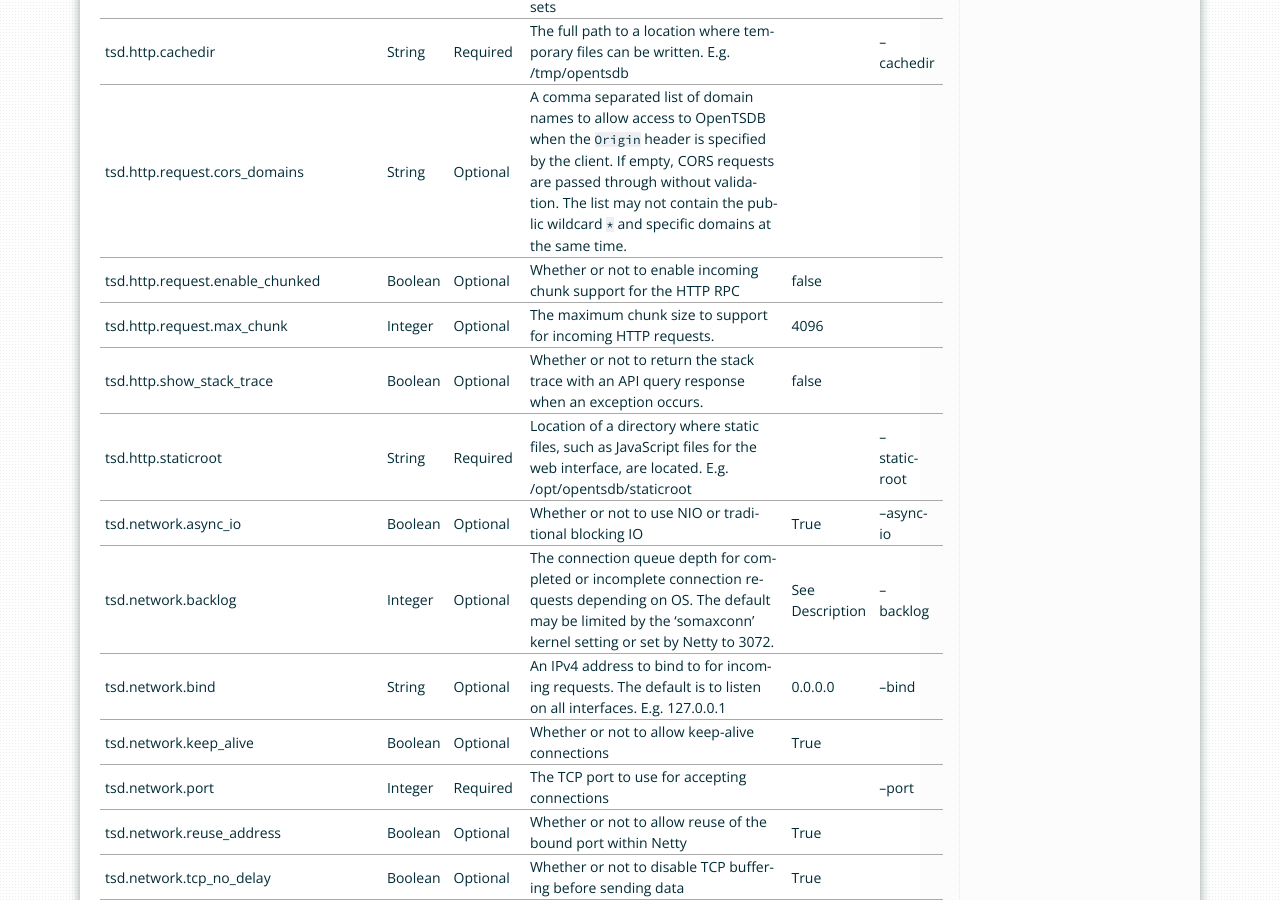
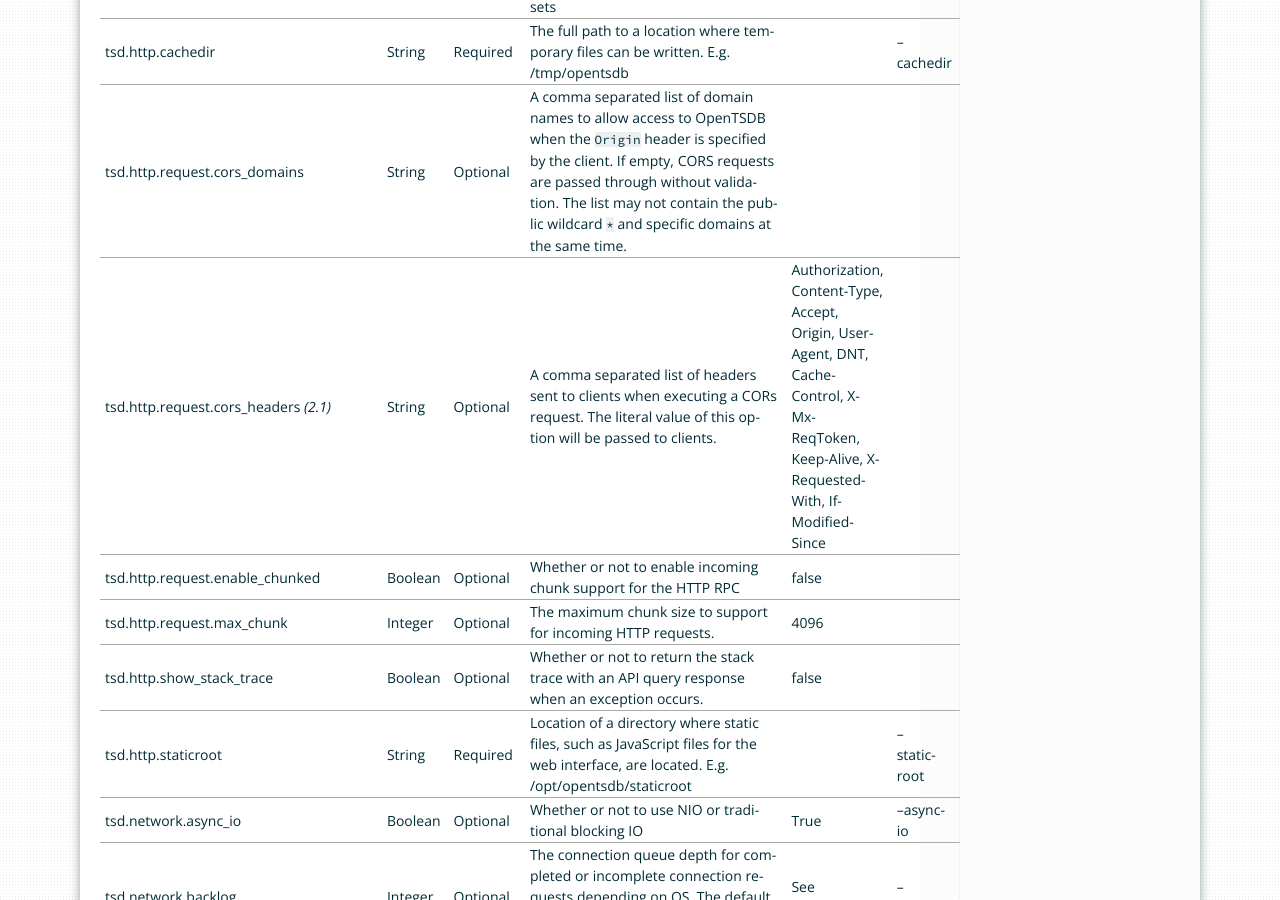
Before and after one commit to OpenTSDB/opentsdb.net, a Sphinx documentation site: the page built from docs/source/user_guide/configuration.rst, in a window 1280 px wide and 900 px high, scrolled down 1879 px. Built offline with Sphinx 7.4.7, drawn with Linux system fonts in a browser that asks for light colours; some of the changed text lies outside the part shown.

Commit message:
Add docs for new settings: tsd.http.request.cors_headers and tsd.storage.fix_duplicates
Signed-off-by: Chris Larsen <clarsen@euphoriaaudio.com>

```diff
--- a/docs/source/user_guide/configuration.rst
+++ b/docs/source/user_guide/configuration.rst
@@ -66,6 +66,7 @@
    "tsd.http.cachedir", "String", "Required", "The full path to a location where temporary files can be written.
    E.g. /tmp/opentsdb", "", "--cachedir"
    "tsd.http.request.cors_domains", "String", "Optional", "A comma separated list of domain names to allow access to OpenTSDB when the ``Origin`` header is specified by the client. If empty, CORS requests are passed through without validation. The list may not contain the public wildcard ``*`` and specific domains at the same time.", "", ""
+   "tsd.http.request.cors_headers *(2.1)*", "String", "Optional", "A comma separated list of headers sent to clients when executing a CORs request. The literal value of this option will be passed to clients.", "Authorization, Content-Type, Accept, Origin, User-Agent, DNT, Cache-Control, X-Mx-ReqToken, Keep-Alive, X-Requested-With, If-Modified-Since", ""
    "tsd.http.request.enable_chunked", "Boolean", "Optional", "Whether or not to enable incoming chunk support for the HTTP RPC", "false", ""
    "tsd.http.request.max_chunk", "Integer", "Optional", "The maximum chunk size to support for incoming HTTP requests.", "4096", ""
    "tsd.http.show_stack_trace", "Boolean", "Optional", "Whether or not to return the stack trace with an API query response when an exception occurs.", "false", ""
@@ -89,6 +90,7 @@
    E.g. net.opentsdb.search.ElasticSearch", "", ""
    "tsd.stats.canonical", "Boolean", "Optional", "Whether or not the FQDN should be returned with statistics requests. The default stats are returned with ``host=<hostname>`` which is not guaranteed to perform a lookup and return the FQDN. Setting this to true will perform a name lookup and return the FQDN if found, otherwise it may return the IP. The stats output should be ``fqdn=<hostname>``", "false", ""
    "tsd.storage.enable_compaction", "Boolean", "Optional", "Whether or not to enable compactions", "True", ""
+   "tsd.storage.fix_duplicates *(2.1)*", "Boolean", "Optional", "Whether or not to accept the last written value when parsing data points with duplicate timestamps. When enabled in conjunction with compactions, a compacted column will be written with the latest data points.", "False", ""
    "tsd.storage.flush_interval", "Integer", "Optional", "How often, in milliseconds, to flush the data point storage write buffer", "1000", "--flush-interval"
    "tsd.storage.hbase.data_table", "String", "Optional", "Name of the HBase table where data points are stored", "tsdb", "--table"
       "tsd.storage.hbase.meta_table", "String", "Optional", "Name of the HBase table where meta data are stored", "tsdb-meta", ""
```
Also changed, not shown: 3 other files.
